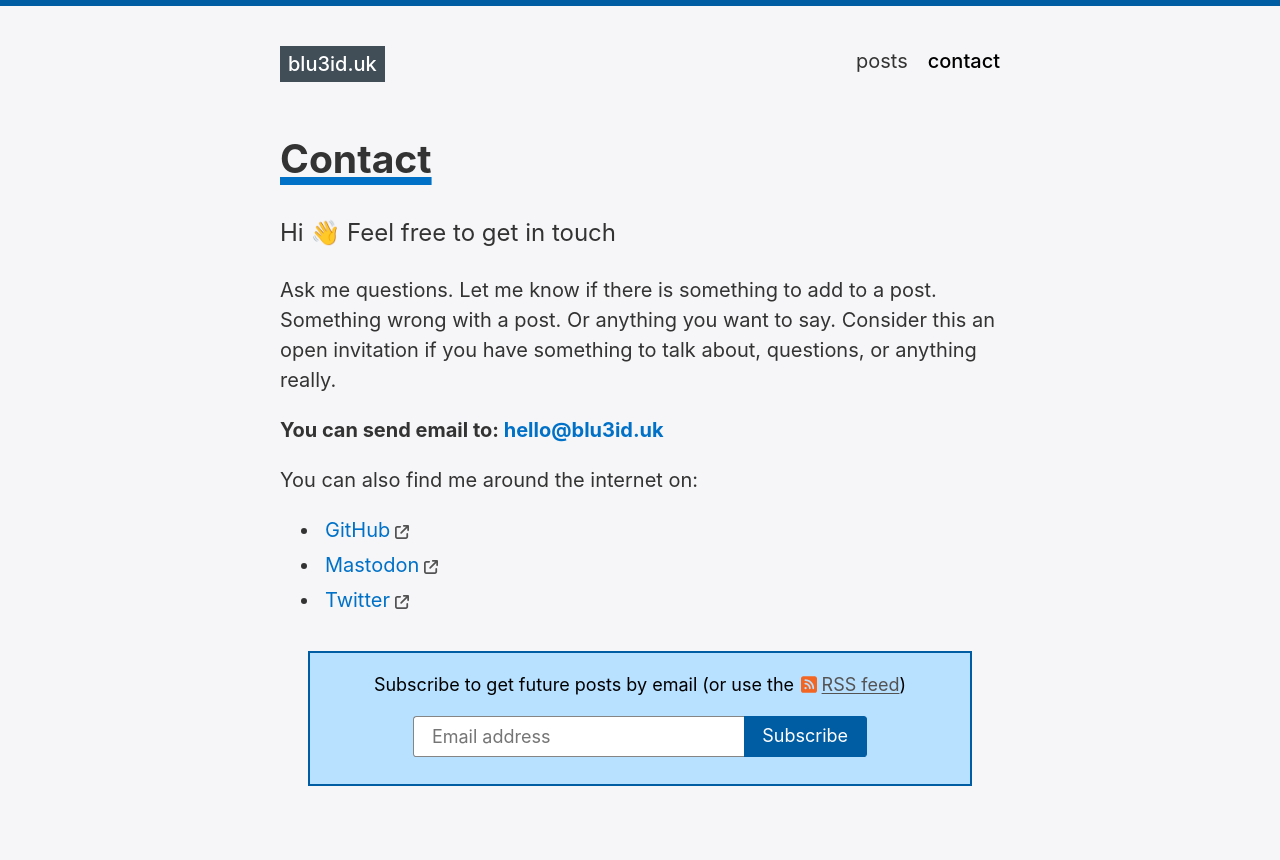
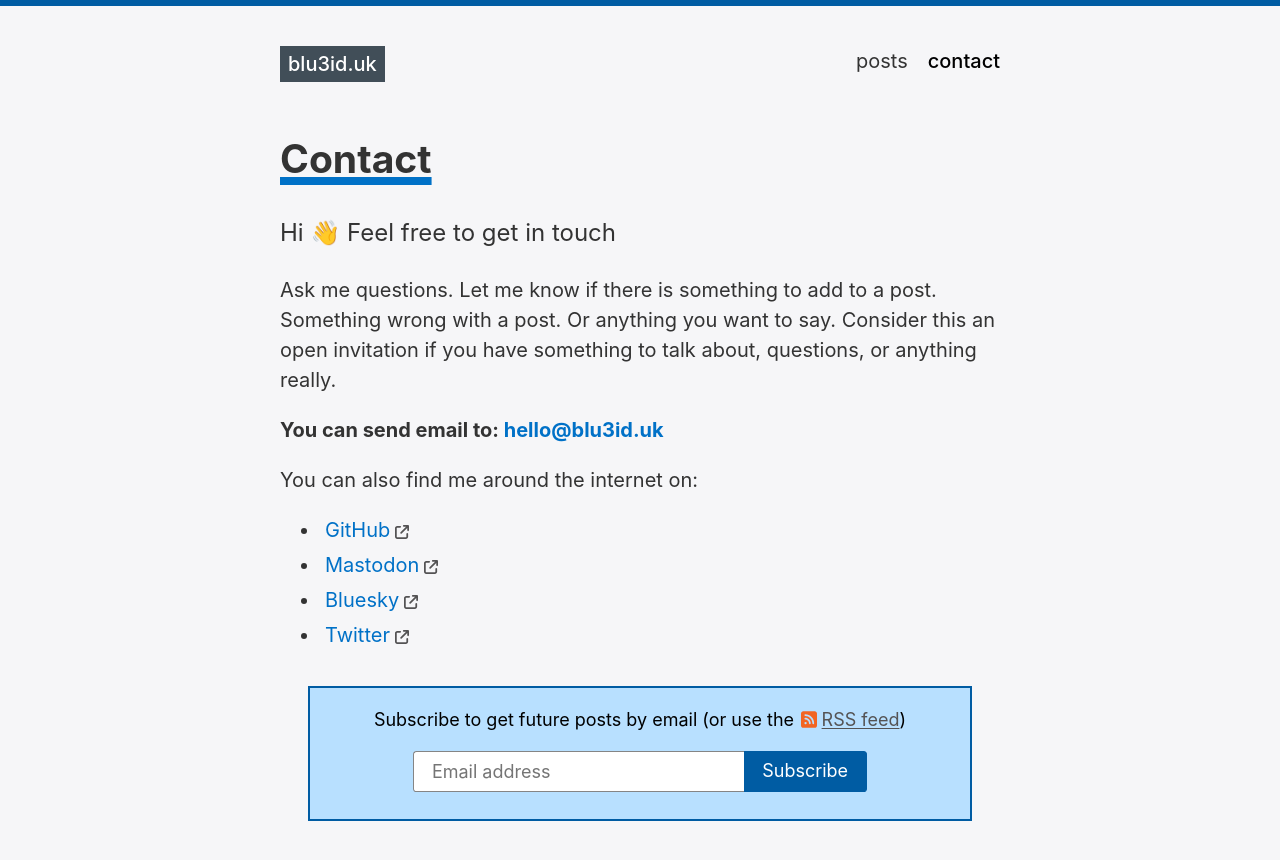
Before and after one commit to blu3id/blu3id.github.io, a Jekyll site: the page built from contact.md, in a window 1280 px wide. Shown: the top 860 px of the page. Built offline with Jekyll 4.4.1, drawn with Linux system fonts in a browser that asks for light colours.

Commit message:
Add Bluesky link

```diff
--- a/contact.md
+++ b/contact.md
@@ -15,6 +15,7 @@ Ask me questions. Let me know if there is something to add to a post. Something
 You can also find me around the internet on:
 - [GitHub](https://github.com/blu3id)
 - [Mastodon](https://mastodon.social/@blu3id)
+- [Bluesky](https://blu3id.bsky.social)
 - [Twitter](https://twitter.com/blu3id)
 
 {% include subscribe.html %}
```
